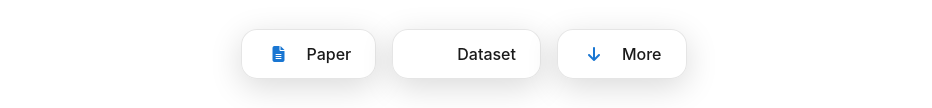
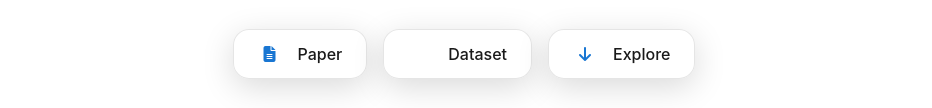
Before and after one commit to mkturkcan/congestionpricing, a plain HTML site: page index.html in a window 1280 px wide. Shown: the part 159-267 px from the top of the page, without its empty margins (176-1108 px from the left). Drawn offline with nearby package versions, Linux system fonts and the light colour scheme; some icons are missing; a web font is replaced by a local one.

Commit message:
Update index.html

```diff
--- a/index.html
+++ b/index.html
@@ -74,7 +74,7 @@
                 <span class="icon">
                   <i class="fas fa-arrow-down"></i>
                 </span>
-                <span>More</span>
+                <span>Explore</span>
               </a>
             </div>
           </div>
```
